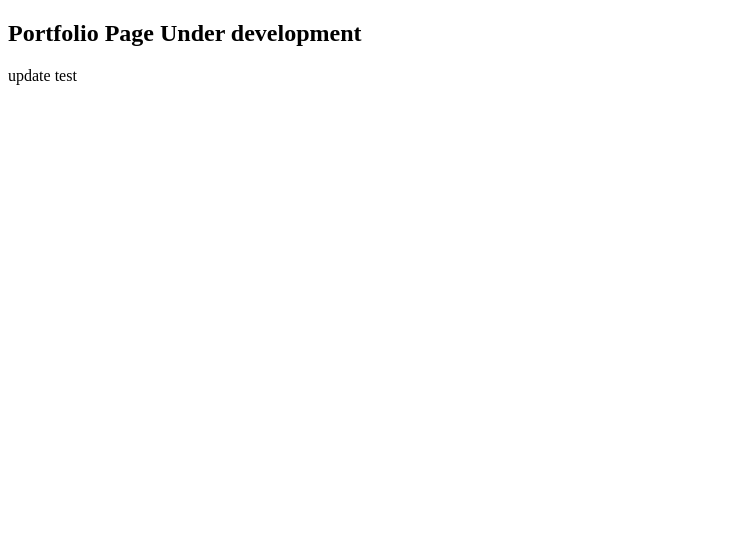
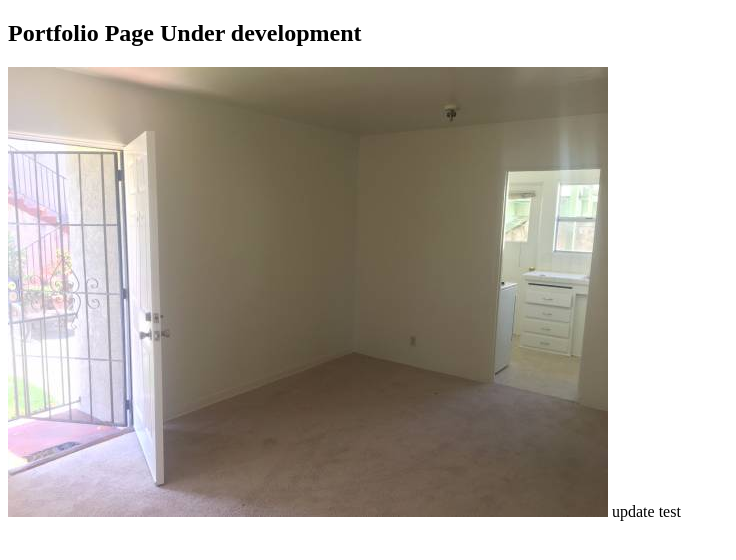
Before and after one commit to preston04401/preston04401.github.io, a plain HTML site: page index.html in a window 1280 px wide. Shown: the whole page, without its empty margins (0-736 px from the left). Drawn offline with Linux system fonts and the light colour scheme.

Commit message:
image test 2

```diff
--- a/index.html
+++ b/index.html
@@ -17,10 +17,11 @@
 			https://arvindr21.github.io/
 
 		to update page:
-			save changes here
-			git add -A  (all in folder)
-			git commit
-			git push origin master
+			save changes here then:
+			git add --all
+			git commit -m "Initial commit"
+			git push -u origin master
+
 -->
 <html>
 <head>
@@ -31,7 +32,7 @@
 		Portfolio Page Under development
 	</h2>
 	<div>
-		<!--<img src="preston04401.github.io/imgs/6108245215_1 16-37-48-913.jpg" /> -->
+		<img src="preston04401.github.io/imgs/6108245215_1 16-37-48-913.jpg">
 		update test
 	</div>
 </body>
```
